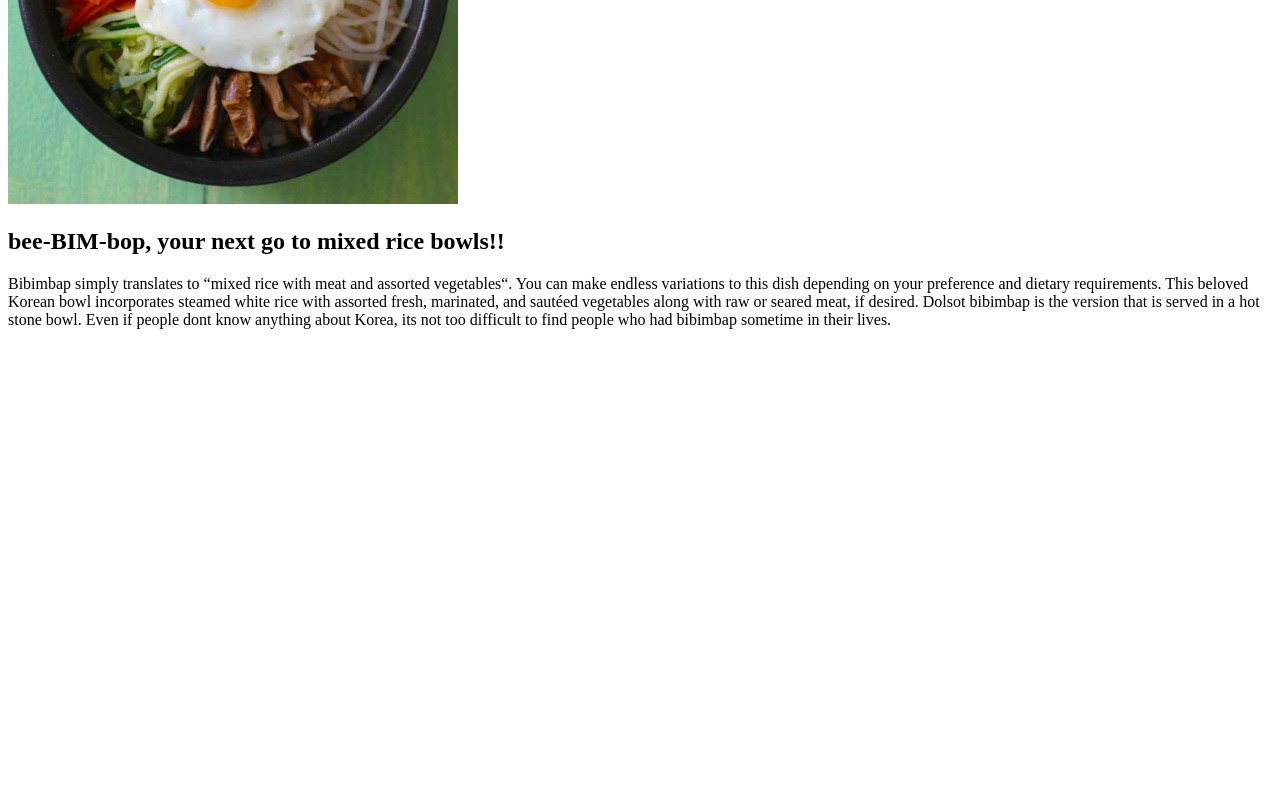
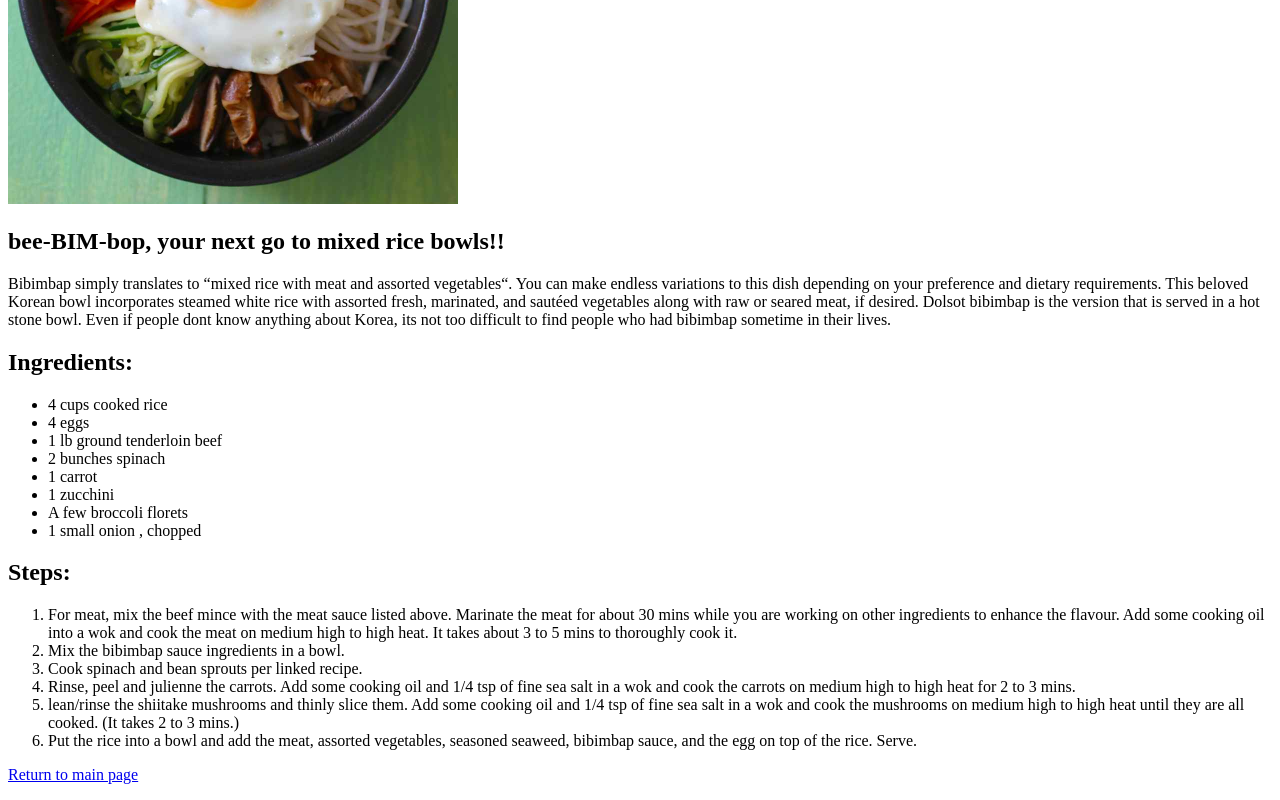
Before and after one commit to Numbers0689/recipes, a plain HTML site: page recipes/bibimbap.html in a window 1280 px wide. Shown: the part 326-1126 px from the top of the page. Before the commit the page ends 800 px from the top, so only its background shows below. Drawn offline with Linux system fonts and the light colour scheme.

Commit message:
Finish recipe html and index link

```diff
--- a/recipes/bibimbap.html
+++ b/recipes/bibimbap.html
@@ -14,6 +14,33 @@
         <h2>bee-BIM-bop, your next go to mixed rice bowls!!</h2>
         <p></p>
         <p>Bibimbap simply translates to “mixed rice with meat and assorted vegetables“. You can make endless variations to this dish depending on your preference and dietary requirements. This beloved Korean bowl incorporates steamed white rice with assorted fresh, marinated, and sautéed vegetables along with raw or seared meat, if desired. Dolsot bibimbap is the version that is served in a hot stone bowl. Even if people dont know anything about Korea, its not too difficult to find people who had bibimbap sometime in their lives.</p>
-
+        <p></p>
+        <h2>Ingredients:</h2>
+        <p></p>
+        <ul>
+            <li>4 cups cooked rice</li>
+            <li>4 eggs</li>
+            <li>1 lb ground tenderloin beef</li>
+            <li>2 bunches spinach</li>
+            <li>1 carrot</li>
+            <li>1 zucchini</li>
+            <li>A few broccoli florets</li>
+            <li>1 small onion , chopped</li>
+        </ul>
+        <p></p>
+        <h2>Steps:</h2>
+        <p></p>
+        <ol>
+            <li>For meat, mix the beef mince with the meat sauce listed above. Marinate the meat for about 30 mins while you are working on other ingredients to enhance the flavour. Add some cooking oil into a wok and cook the meat on medium high to high heat. It takes about 3 to 5 mins to thoroughly cook it.</li>
+            <li>Mix the bibimbap sauce ingredients in a bowl.</li>
+            <li>Cook spinach and bean sprouts per linked recipe.</li>
+            <li>Rinse, peel and julienne the carrots. Add some cooking oil and 1/4 tsp of fine sea salt in a wok and cook the carrots on medium high to high heat for 2 to 3 mins.</li>
+            <li>lean/rinse the shiitake mushrooms and thinly slice them. Add some cooking oil and 1/4 tsp of fine sea salt in a wok and cook the mushrooms on medium high to high heat until they are all cooked. (It takes 2 to 3 mins.)</li>
+            <li>Put the rice into a bowl and add the meat, assorted vegetables, seasoned seaweed, bibimbap sauce, and the egg on top of the rice. Serve.</li>
+        </ol>
+        <p></p>
+        <a href="../index.html" rel="noopener noreferrer">Return to main page</a>
+        <p></p>
+        <p></p>
     </body>
 </html>
```
Also changed, not shown: index.html (+4 -1 lines), images/cat.jpg (added).
